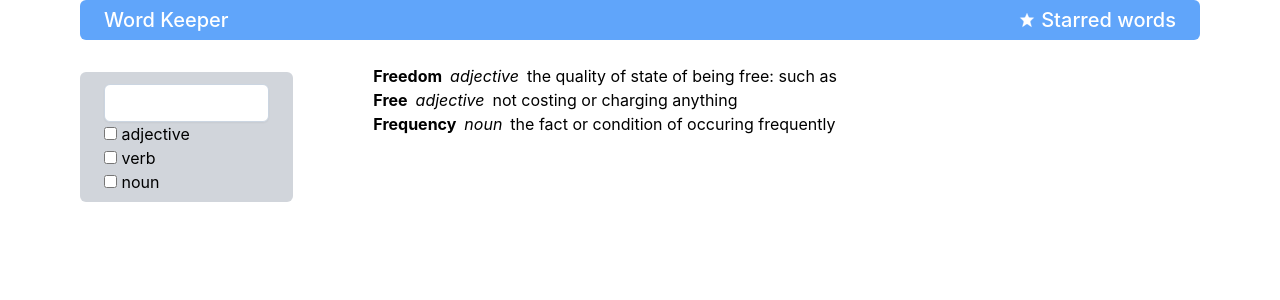
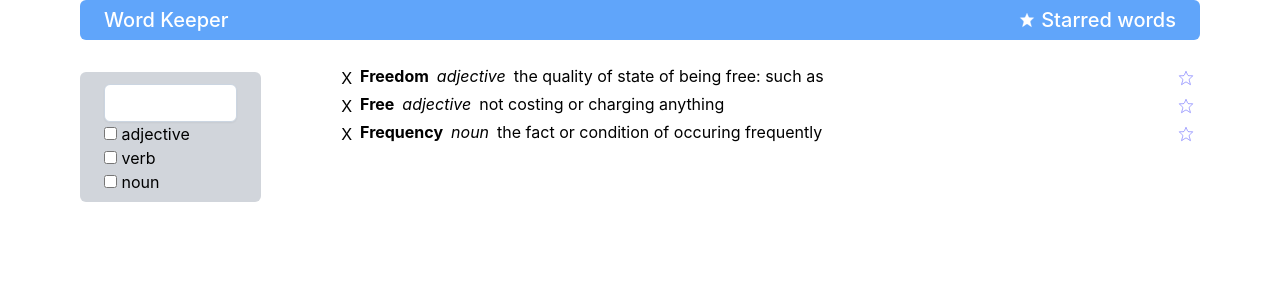
Before and after one commit to BasedAlex/my-dictionary-main, a React (Create React App) app: page / in a window 1280 px wide. Shown: the top 300 px of the page. Built offline with nearby package versions, Linux system fonts and the light colour scheme; no server answers; the HTML template or start-up script is replaced by a standard one.

Commit message:
feat:api

```diff
--- a/src/App.tsx
+++ b/src/App.tsx
@@ -3,16 +3,23 @@ import Head from './components/Head'
 import Filter from './components/Filter'
 import List from './components/List'
 
+// const REACT_APP_DICTIONARY_API_KEY = 'b61a8bc2-4395-43f3-b11e-ce714d16b441'
+// const REACT_APP_SCHOOL_DICTIONARY_API_KEY =
+// 	'94fe77fd-e082-4c4b-9f72-a093355eebb5'
+
+// const PRIVATE_API_URL = `https://www.dictionaryapi.com/api/v3/references/sd4/json/baseball?key=${REACT_APP_SCHOOL_DICTIONARY_API_KEY}`
+
+const PUBLIC_API_URL = `https://api.dictionaryapi.dev/api/v2/entries/en/hello`
+
 function App() {
-	// const options = {
-	// 	method: 'GET',
-	// 	headers: {},
-	// }
-
-	// fetch('https://api.dictionaryapi.dev/api/v2/entries/en/hello', options)
-	// 	.then(response => response.json())
-	// 	.then(response => console.log(response))
-	// 	.catch(err => console.error(err))
+	const options = {
+		method: 'GET',
+		headers: {},
+	}
+	fetch(PUBLIC_API_URL, options)
+		.then(response => response.json())
+		.then(response => console.log(response))
+		.catch(err => console.error(err))
 
 	return (
 		<div>
--- a/src/components/List.tsx
+++ b/src/components/List.tsx
@@ -1,4 +1,4 @@
-import React from 'react'
+import React, { useState } from 'react'
 
 const data = [
 	{
@@ -22,14 +22,51 @@ const data = [
 ]
 
 const List = () => {
+	const [favorites, setFavorites] = useState(false)
 	return (
-		<div className='mt-6'>
+		<div className='mt-6 w-5/6 mr-20'>
 			{data.map(item => {
 				return (
-					<div key={item.id} className='flex gap-2'>
-						<h3 className='font-bold'>{item.word}</h3>
-						<h3 className='italic'>{item.part}</h3>
-						<h3>{item.meaning}</h3>
+					<div key={item.id} className='flex gap-2 justify-between'>
+						<div className='flex gap-2'>
+							<button>X</button>
+							<h3 className='font-bold'>{item.word}</h3>
+							<h3 className='italic'>{item.part}</h3>
+							<h3>{item.meaning}</h3>
+						</div>
+						<svg
+							width='28px'
+							height='28px'
+							viewBox='-6.72 -6.72 37.44 37.44'
+							fill='white'
+							xmlns='http://www.w3.org/2000/svg'
+							stroke='#0000FF'
+							className='hover:fill-blue-600 active:fill-blue-600'
+							onClick={() => setFavorites(!favorites)}
+						>
+							<g id='SVGRepo_bgCarrier' strokeWidth='0' />
+
+							<g
+								id='SVGRepo_tracerCarrier'
+								strokeLinecap='round'
+								strokeLinejoin='round'
+							/>
+
+							<g id='SVGRepo_iconCarrier'>
+								{' '}
+								<path
+									opacity='0.1'
+									d='M20.9244 9.07557L20.8931 9.10687L16.8321 13.1679C16.3185 13.6815 16.1238 14.4331 16.3233 15.1315L17.9462 20.8117C17.9646 20.8761 17.8928 20.9285 17.837 20.8913L17.8186 20.879L13.1094 17.7396C12.4376 17.2917 11.5624 17.2917 10.8906 17.7396L6.17083 20.8861C6.1124 20.9251 6.03711 20.8701 6.0564 20.8026L6.06393 20.7762L7.67671 15.1315C7.87625 14.4331 7.68147 13.6815 7.16787 13.1679L3.13547 9.13547L3.09579 9.09579C3.06044 9.06044 3.08548 9 3.13547 9H8.16667C8.97407 9 9.70228 8.51452 10.0128 7.76923L11.9369 3.15144C11.9603 3.09535 12.0397 3.09535 12.0631 3.15144L13.9872 7.76923C14.2977 8.51452 15.0259 9 15.8333 9H20.8931C20.9326 9 20.9523 9.04768 20.9244 9.07557Z'
+									fill='#ffffff'
+								/>{' '}
+								<path
+									d='M20.9244 9.07557L20.8931 9.10687L16.8321 13.1679C16.3185 13.6815 16.1238 14.4331 16.3233 15.1315L17.9462 20.8117C17.9646 20.8761 17.8928 20.9285 17.837 20.8913L17.8186 20.879L13.1094 17.7396C12.4376 17.2917 11.5624 17.2917 10.8906 17.7396L6.17083 20.8861C6.1124 20.9251 6.03711 20.8701 6.0564 20.8026L6.06393 20.7762L7.67671 15.1315C7.87625 14.4331 7.68147 13.6815 7.16787 13.1679L3.13547 9.13547L3.09579 9.09579C3.06044 9.06044 3.08548 9 3.13547 9H8.16667C8.97407 9 9.70228 8.51452 10.0128 7.76923L11.9369 3.15144C11.9603 3.09535 12.0397 3.09535 12.0631 3.15144L13.9872 7.76923C14.2977 8.51452 15.0259 9 15.8333 9H20.8931C20.9326 9 20.9523 9.04768 20.9244 9.07557Z'
+									stroke='#0000FF'
+									strokeWidth='0.43200000000000005'
+									strokeLinejoin='round'
+								/>{' '}
+							</g>
+						</svg>
 					</div>
 				)
 			})}
```
